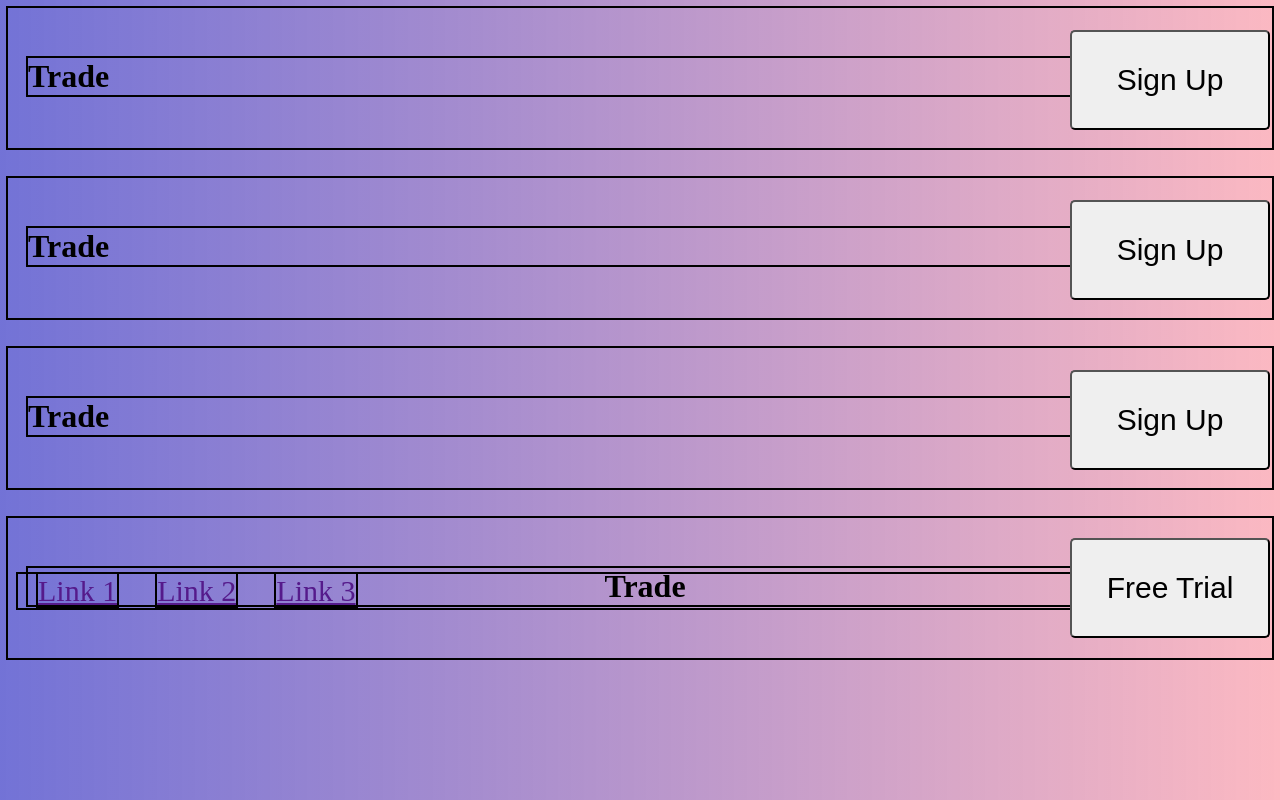
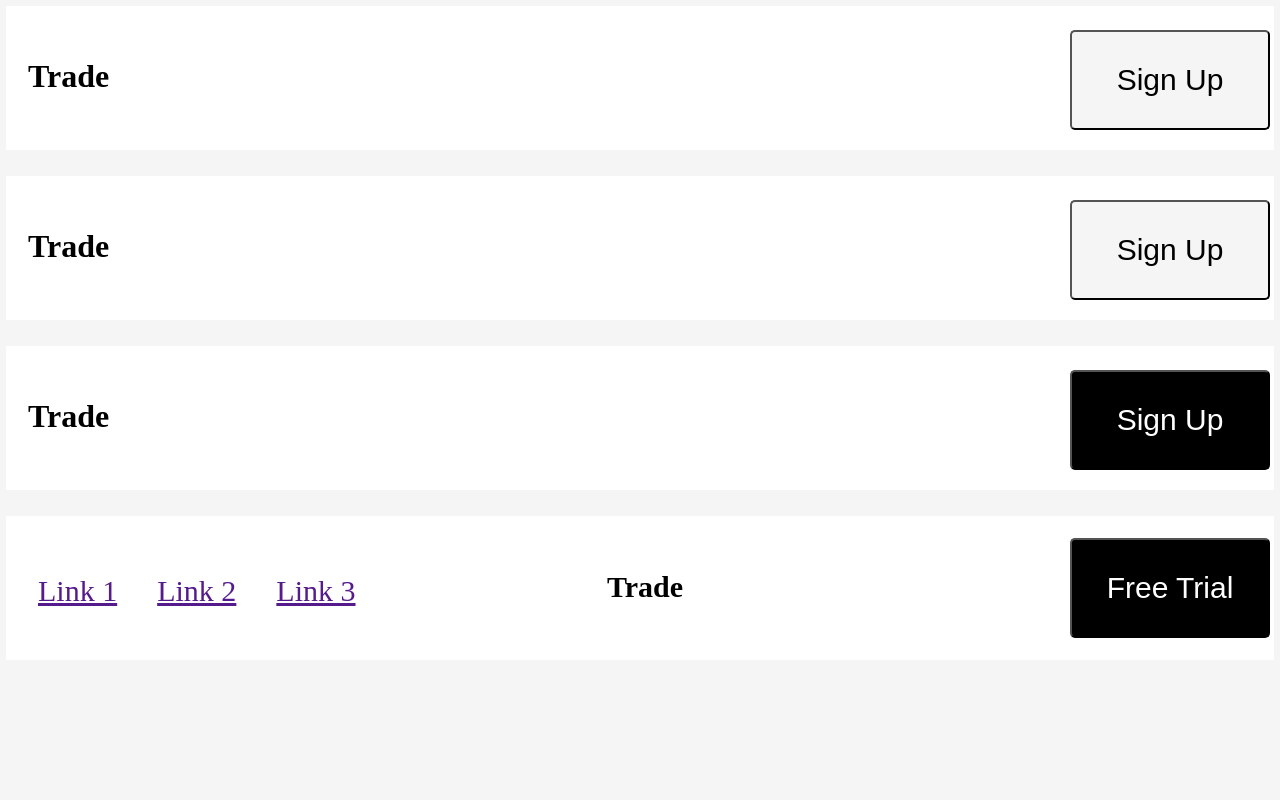
Before and after one commit to chrisjimenez10/html-css-practice-lab, a plain HTML site: page index2.html in a window 1280 px wide. Drawn offline with Linux system fonts and the light colour scheme.

Commit message:
commented out outline declaration and added background colors

```diff
--- a/css/style2.css
+++ b/css/style2.css
@@ -1,30 +1,33 @@
 body {
     --outline: 2px solid black;
-    background: -webkit-linear-gradient(left, rgba(55, 55, 197, .7), rgba(245, 23, 53, .3));
+    /* background: -webkit-linear-gradient(left, rgba(55, 55, 197, .7), rgba(245, 23, 53, .3)); */
+    background-color: whitesmoke;
 }
 .bar {
-    outline: var(--outline);
+    outline: var(--outline); /*Outline declaration helps with styling elements*/
+    outline-color: white;
     margin: 30px 0 30px 0;
     height: 120px;
     padding: 10px;
+    background-color: white;
 }
 .top-bar {
    margin: 0 0 30px 0;
 }
 h1 {
-    outline: var(--outline);
+    /* outline: var(--outline); */
     margin: 40px 0 5px 10px;
 }
 #center-trade {
     text-align: center;
 }
 nav {
-    outline: var(--outline);
+    /* outline: var(--outline); */
     margin: -36px 0 0 0;
     font-size: 22px;
 }
 .fourth-links {
-    outline: var(--outline);
+    /* outline: var(--outline); */
     margin: 10px 20px;
     font-size: 30px;
 }
@@ -36,6 +39,17 @@ nav {
     width: 200px;
     height: 100px;
 }
+.black-button {
+    background-color: black;
+    color: white;
+}
+.white-button {
+    background-color: whitesmoke;
+}
 span {
     font-size: 30px;
+
 }
+.heading {
+    /* outline: var(--outline); */
+}
--- a/index2.html
+++ b/index2.html
@@ -9,20 +9,20 @@
 <body>
     <div class="bar top-bar">
         <h1>Trade</h1>
-        <button class="right-button"><span>Sign Up</span></button>
+        <button class="right-button white-button"><span>Sign Up</span></button>
     </div>
     <div class="bar">
         <h1>Trade</h1>
-        <button class="right-button"><span>Sign Up</span></button>
+        <button class="right-button white-button"><span>Sign Up</span></button>
     </div>
     <div class="bar">
         <h1>Trade</h1>
-        <button class="right-button"><span>Sign Up</span></button>
+        <button class="right-button black-button"><span>Sign Up</span></button>
     </div>
     <div class="bar">
-        <h1 id="center-trade">Trade</h1>
+        <h1 id="center-trade"><span class="heading">Trade</span></h1>
         <nav><a class="fourth-links" href="">Link 1</a><a class="fourth-links" href="">Link 2</a><a class="fourth-links" href="">Link 3</a></nav>
-        <button class="right-button"><span>Free Trial</span></button>
+        <button class="right-button black-button"><span>Free Trial</span></button>
     </div>
 </body>
 </html>
```
